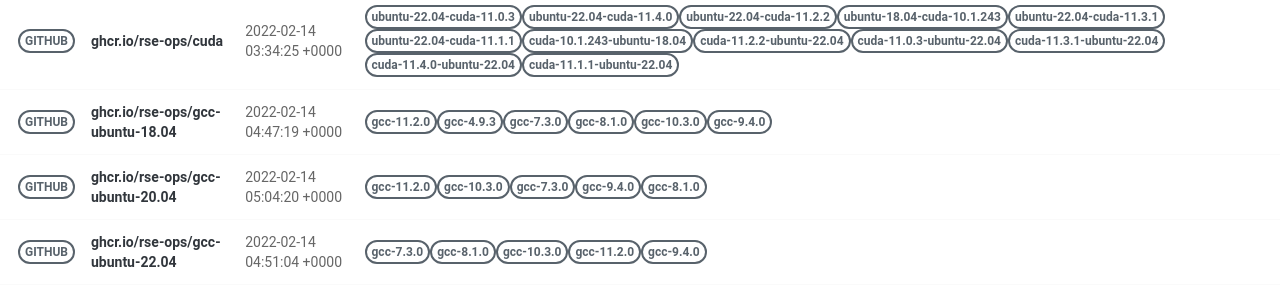
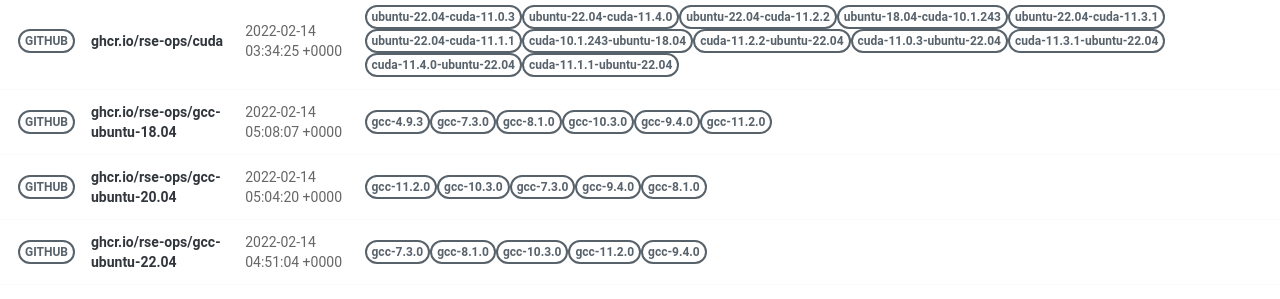
Before and after one commit to rse-ops/docker-images, a Jekyll site: the page built from pages/index.md, in a window 1280 px wide. Shown: the part 502-801 px from the top of the page. Built offline with Jekyll 4.4.1, drawn with Linux system fonts in a browser that asks for light colours; nearby versions of some CDN libraries.

Commit message:
Automated push to update library 2022-02-14

```diff
--- a/_library/ghcr.io-rse-ops-gcc-ubuntu-18.04.md
+++ b/_library/ghcr.io-rse-ops-gcc-ubuntu-18.04.md
@@ -1,14 +1,11 @@
 ---
 layout: container
 name: ghcr.io/rse-ops/gcc-ubuntu-18.04
-updated_at: 2022-02-14 04:47:19.817147
+updated_at: 2022-02-14 05:08:07.414804
 
 
 container_url: https://github.com/orgs/rse-ops/packages/container/package/gcc-ubuntu-18.04
 versions:
- - tag: gcc-11.2.0
-   dockerfile: https://github.com/rse-ops/docker-images/blob/main/ubuntu/gcc/Dockerfile
-   manifest: https://crane.ggcr.dev/manifest/ghcr.io/rse-ops/gcc-ubuntu-18.04:gcc-11.2.0
  - tag: gcc-4.9.3
    dockerfile: https://github.com/rse-ops/docker-images/blob/main/ubuntu/gcc/Dockerfile
    manifest: https://crane.ggcr.dev/manifest/ghcr.io/rse-ops/gcc-ubuntu-18.04:gcc-4.9.3
```
Also changed, not shown: other parts of _library/ghcr.io-rse-ops-gcc-ubuntu-18.04.md (+3 -0 lines).
